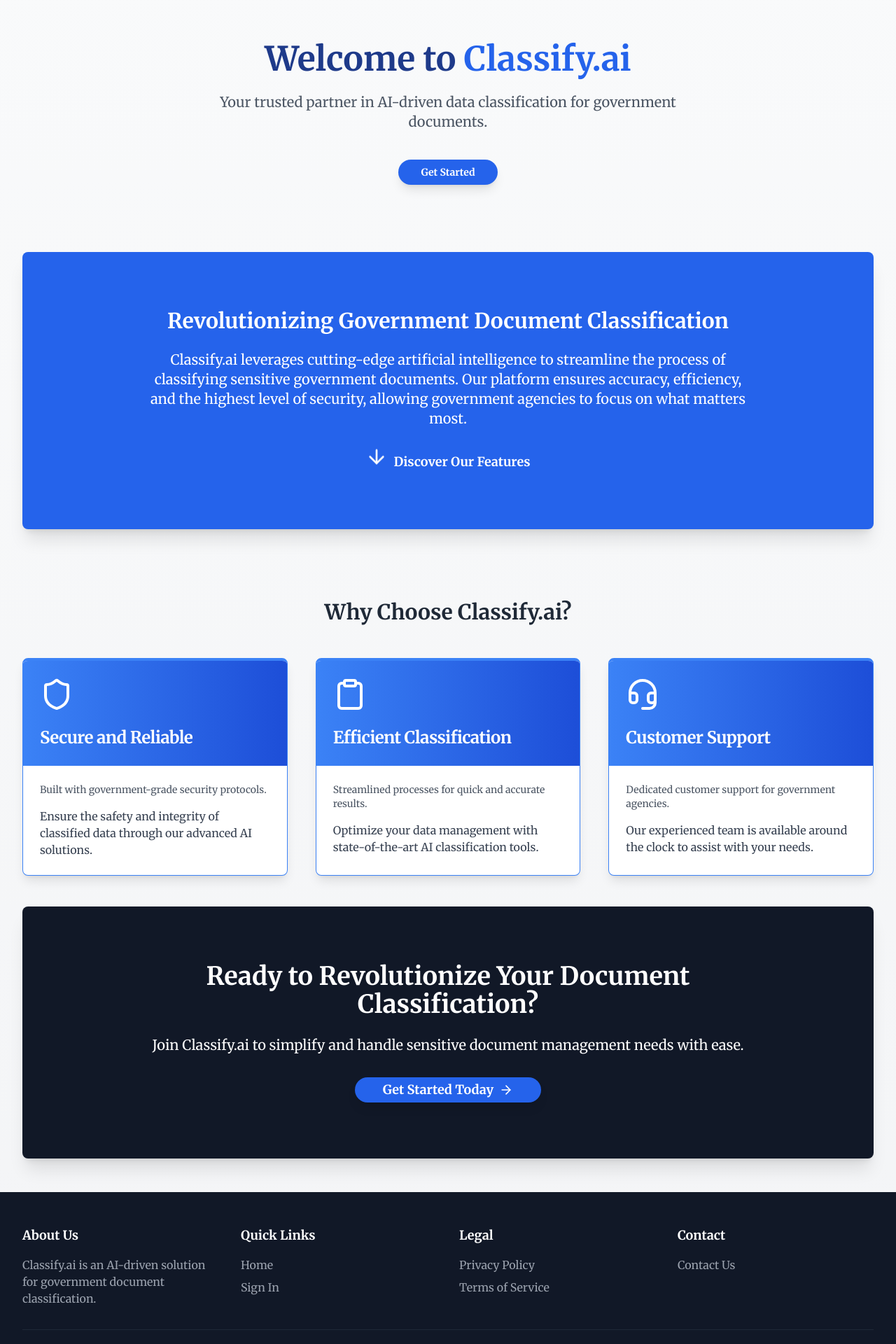
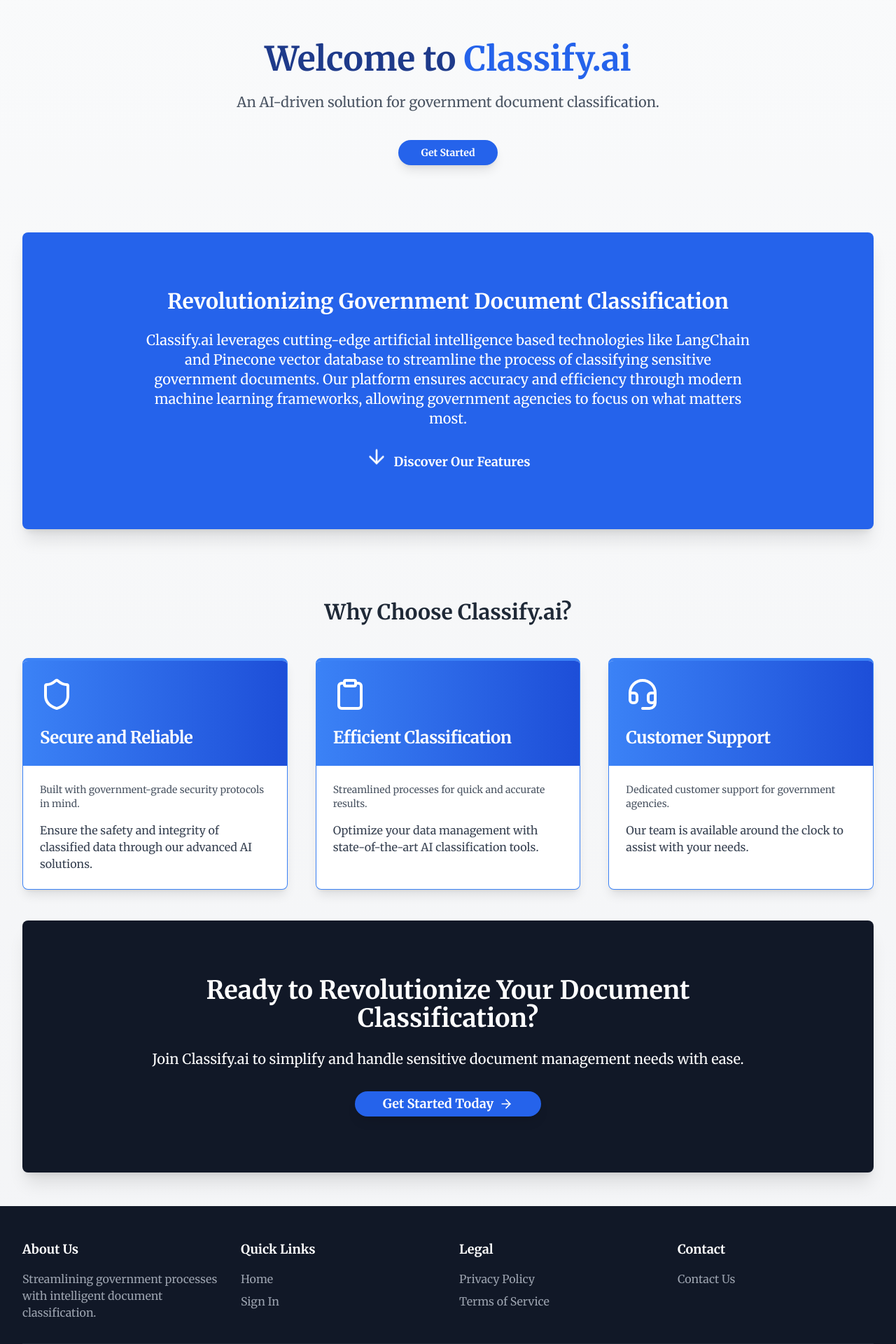
Before and after one commit to ajagtapdev/classify-ai, a Next.js app: page / in a window 1280 px wide. Shown: the part 100-2020 px from the top of the page at 70% size. Built offline with nearby package versions, Linux system fonts and the light colour scheme; no server answers.

Commit message:
frontend commit

```diff
--- a/src/app/page.tsx
+++ b/src/app/page.tsx
@@ -26,7 +26,7 @@
               Welcome to <span className="text-blue-600">Classify.ai</span>
             </h2>
             <p className="text-xl mb-10 text-gray-600 max-w-2xl mx-auto animate-fade-in-up">
-              Your trusted partner in AI-driven data classification for government documents.
+              An AI-driven solution for government document classification.
             </p>
             <div className="flex justify-center">
               <SignedOut>
@@ -42,7 +42,7 @@
                   asChild
                   className="bg-blue-600 hover:bg-blue-700 text-white font-semibold py-3 px-8 rounded-full shadow-lg transition-all duration-300 ease-in-out transform hover:scale-105 hover:shadow-xl animate-fade-in-up"
                 >
-                  <Link href="/classifier">10x Document Classification Today</Link>
+                  <Link href="/classifier">Open Classifier</Link>
                 </Button>
               </SignedIn>
             </div>
@@ -53,7 +53,7 @@
             <div className="max-w-4xl mx-auto text-center px-4">
               <h3 className="text-3xl font-bold mb-6">Revolutionizing Government Document Classification</h3>
               <p className="text-xl mb-8">
-                Classify.ai leverages cutting-edge artificial intelligence to streamline the process of classifying sensitive government documents. Our platform ensures accuracy, efficiency, and the highest level of security, allowing government agencies to focus on what matters most.
+                Classify.ai leverages cutting-edge artificial intelligence based technologies like LangChain and Pinecone vector database to streamline the process of classifying sensitive government documents. Our platform ensures accuracy and efficiency through modern machine learning frameworks, allowing government agencies to focus on what matters most.
               </p>
               <div className="flex justify-center items-center">
                 <button onClick={scrollToSection} className="text-white hover:text-gray-200 transition duration-300 ease-in-out">
@@ -71,7 +71,7 @@
               <FeatureCard
                 icon={Shield}
                 title="Secure and Reliable"
-                description="Built with government-grade security protocols."
+                description="Built with government-grade security protocols in mind."
                 content="Ensure the safety and integrity of classified data through our advanced AI solutions."
               />
               <FeatureCard
@@ -84,7 +84,7 @@
                 icon={Headset}
                 title="Customer Support"
                 description="Dedicated customer support for government agencies."
-                content="Our experienced team is available around the clock to assist with your needs."
+                content="Our team is available around the clock to assist with your needs."
               />
             </div>
           </section>
--- a/src/components/Footer.tsx
+++ b/src/components/Footer.tsx
@@ -12,7 +12,7 @@
           <div>
             <h4 className="text-lg font-semibold mb-4">About Us</h4>
             <p className="text-gray-400">
-              Classify.ai is an AI-driven solution for government document classification.
+                Streamlining government processes with intelligent document classification.
             </p>
           </div>
 
```
